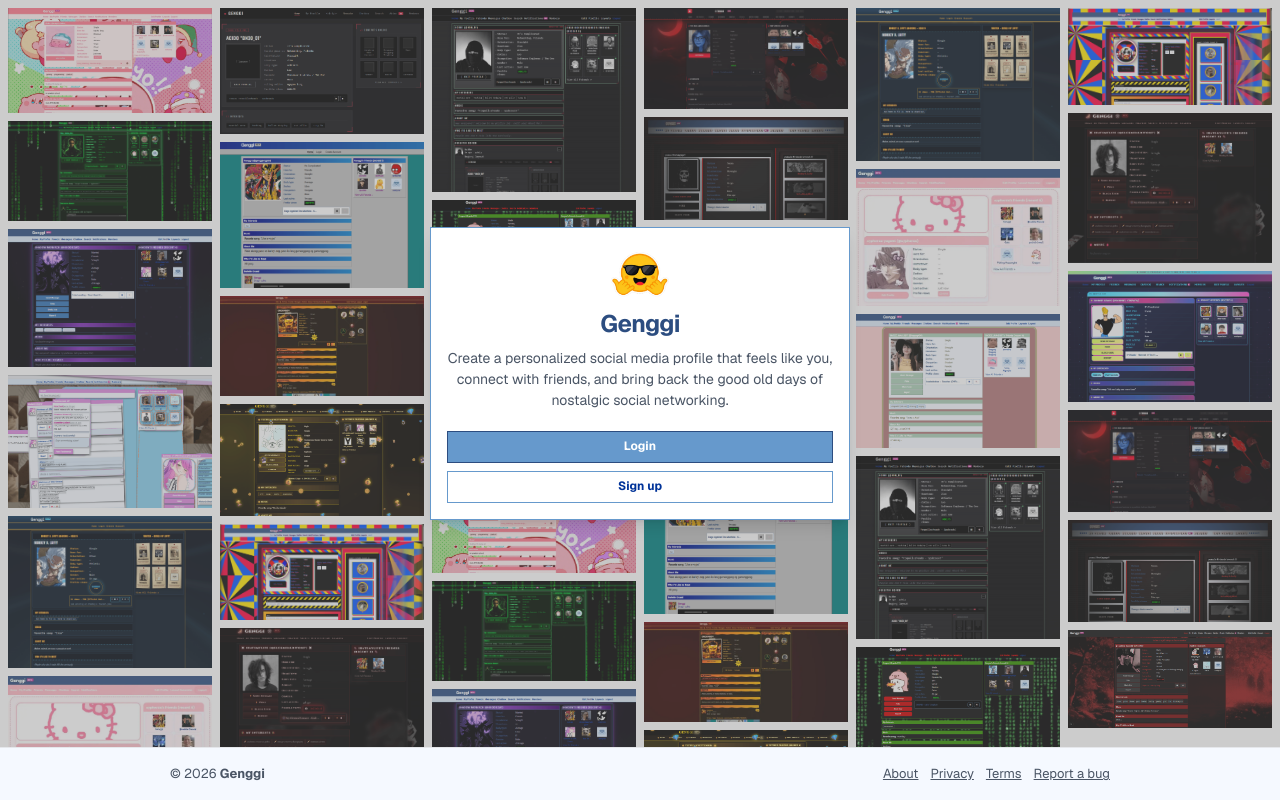
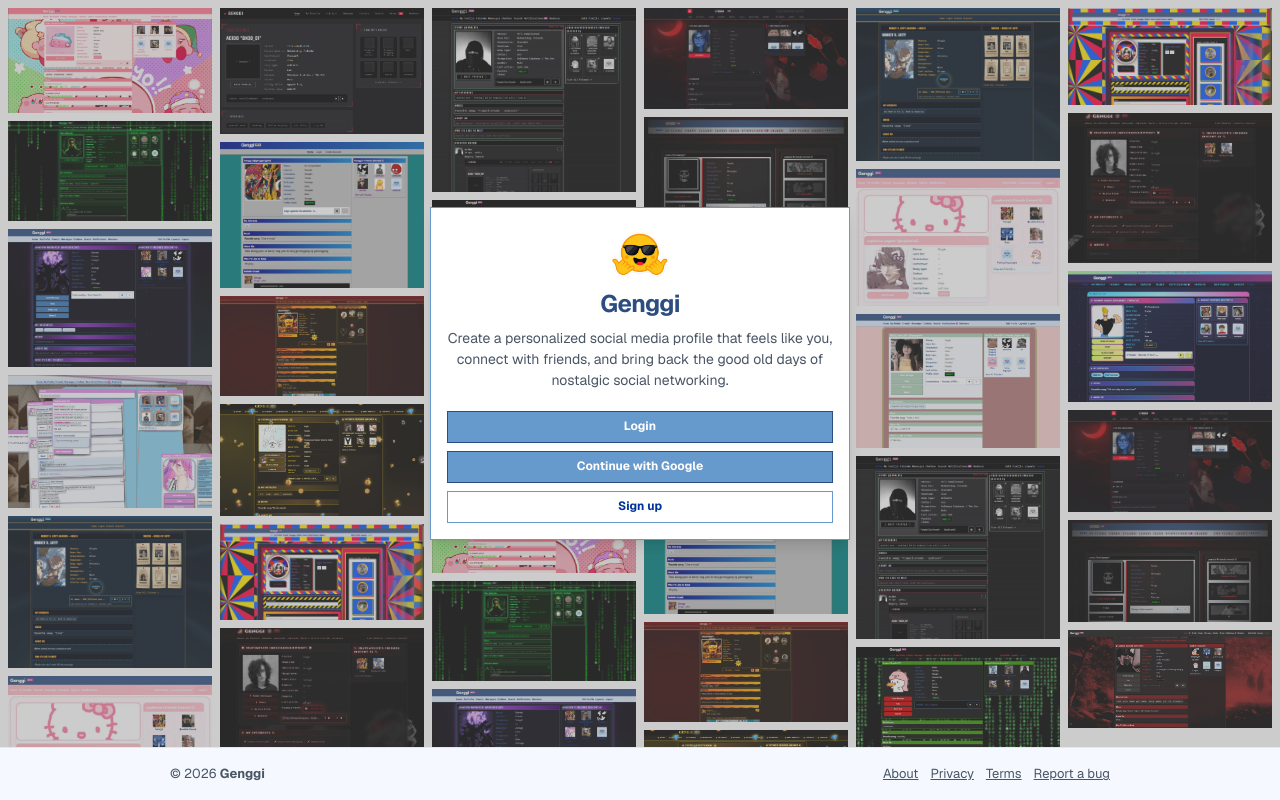
Before and after one commit to junsantilla/genggi, a Next.js app: page / in a window 1280 px wide. Built offline with nearby package versions, Linux system fonts and the light colour scheme; no server answers.

Commit message:
add login via google in landing page

```diff
--- a/app/components/Landing.tsx
+++ b/app/components/Landing.tsx
@@ -1,5 +1,6 @@
 import Link from "next/link";
 import AuthPageShell from "./AuthPageShell";
+import GoogleLoginButton from "./GoogleLoginButton";
 import Image from "next/image";
 
 export default function Landing() {
@@ -27,6 +28,7 @@ export default function Landing() {
                     <Link href="/login" className="btn w-full">
                         Login
                     </Link>
+                    <GoogleLoginButton />
                     <Link href="/signup" className="btn btn-ghost w-full">
                         Sign up
                     </Link>
```
